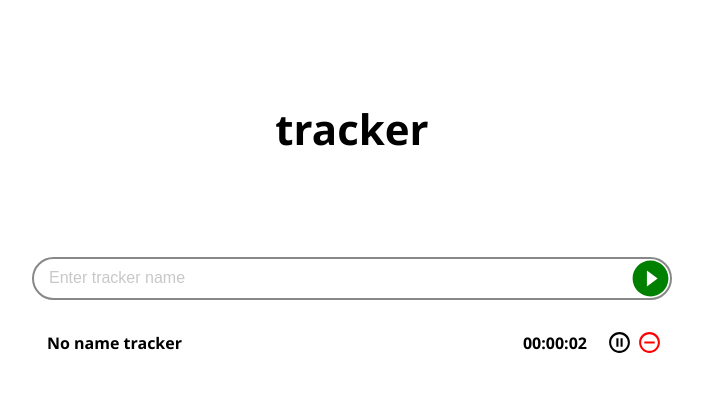
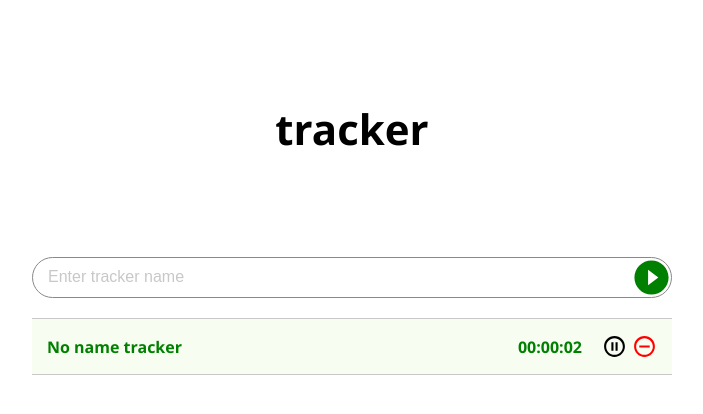
Before and after one commit to Markysh/tracker, a React (Create React App) app: page / in a window 1280 px wide. Both pictures are taken after a click on the icon 938 px from the left and 278 px from the top of the page. Shown: the top 414 px of the page, without its empty margins (288-991 px from the left). Built offline with nearby package versions, Linux system fonts and the light colour scheme.

Commit message:
change styles

```diff
--- a/package.json
+++ b/package.json
@@ -6,6 +6,7 @@
     "@testing-library/jest-dom": "^5.11.6",
     "@testing-library/react": "^11.2.2",
     "@testing-library/user-event": "^12.5.0",
+    "classnames": "^2.2.6",
     "node-sass": "^4.0.0",
     "prettier": "^2.2.1",
     "react": "^17.0.1",
--- a/src/components/trackerCreator/trackerCreator.module.scss
+++ b/src/components/trackerCreator/trackerCreator.module.scss
@@ -12,7 +12,7 @@
 .trackerField {
   width: 100%;
   padding: 12px 15px;
-  border: 2px solid #888888;
+  border: 1px solid #888888;
   border-radius: 50px;
   outline: none;
 }
@@ -25,8 +25,8 @@
 .button {
   position: absolute;
   right: 0;
-  width: 43px;
-  height: 43px;
+  width: 41px;
+  height: 41px;
   fill: green;
   cursor: pointer;
 }
--- a/src/components/trackerListItem/trackerListItem.js
+++ b/src/components/trackerListItem/trackerListItem.js
@@ -1,4 +1,5 @@
 import React from "react";
+import classnames from "classnames";
 import styles from "./trackerListItem.module.scss";
 import { ReactComponent as PlayTack } from "../../icons/play.svg";
 import { ReactComponent as StopTack } from "../../icons/pause.svg";
@@ -11,6 +12,11 @@ export const TrackerListItem = (props) => {
   const name = props.name;
   const time = props.time;
   const active = props.active;
+  const nameClass = classnames(styles.name, { [styles.activeColor]: active });
+  const timeClass = classnames(styles.time, { [styles.activeColor]: active });
+  const containerClass = classnames(styles.container, {
+    [styles.activeBg]: active,
+  });
   const dispatch = useDispatch();
 
   function format(duration) {
@@ -39,10 +45,10 @@ export const TrackerListItem = (props) => {
   }
 
   return (
-    <div className={styles.container}>
-      <div className={styles.name}>{name}</div>
+    <div className={containerClass}>
+      <div className={nameClass}>{name}</div>
       <div className={styles.details}>
-        <div className={styles.time}>{format(time)}</div>
+        <div className={timeClass}>{format(time)}</div>
         {active ? (
           <StopTack className={styles.activeBtn} onClick={onActiveClick} />
         ) : (
--- a/src/components/trackerListItem/trackerListItem.module.scss
+++ b/src/components/trackerListItem/trackerListItem.module.scss
@@ -2,7 +2,12 @@
   display: flex;
   justify-content: space-between;
   align-items: center;
-  padding: 10px 10px 10px 15px;
+  padding: 15px 15px;
+  border-top: 1px solid #c8c8c8;
+}
+
+.container:last-child {
+  border-bottom: 1px solid #c8c8c8;
 }
 
 .name {
@@ -32,3 +37,11 @@
   fill: red;
   cursor: pointer;
 }
+
+.activeColor {
+  color: green;
+}
+
+.activeBg {
+  background-color: #f7fdf1;
+}
```
Also changed, not shown: 2 other files (tests, documents, lock files or other folders).
